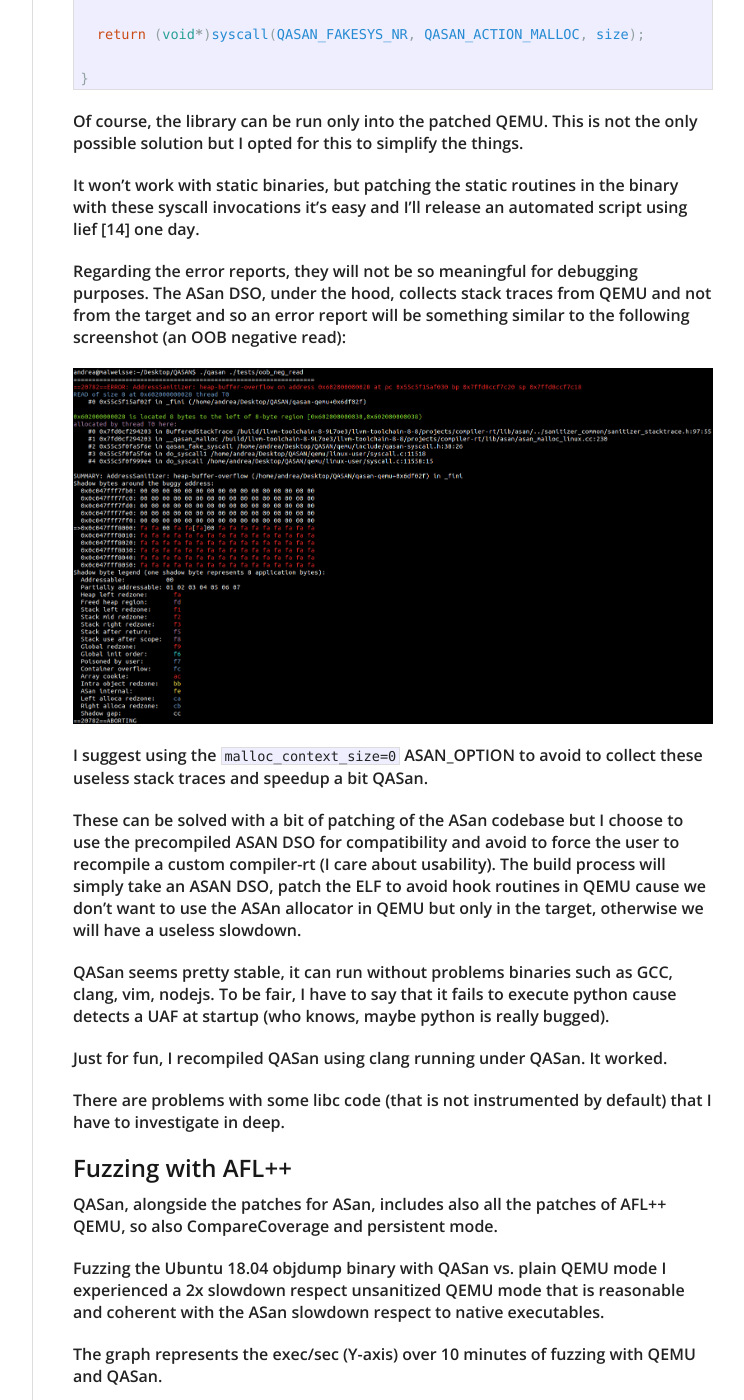
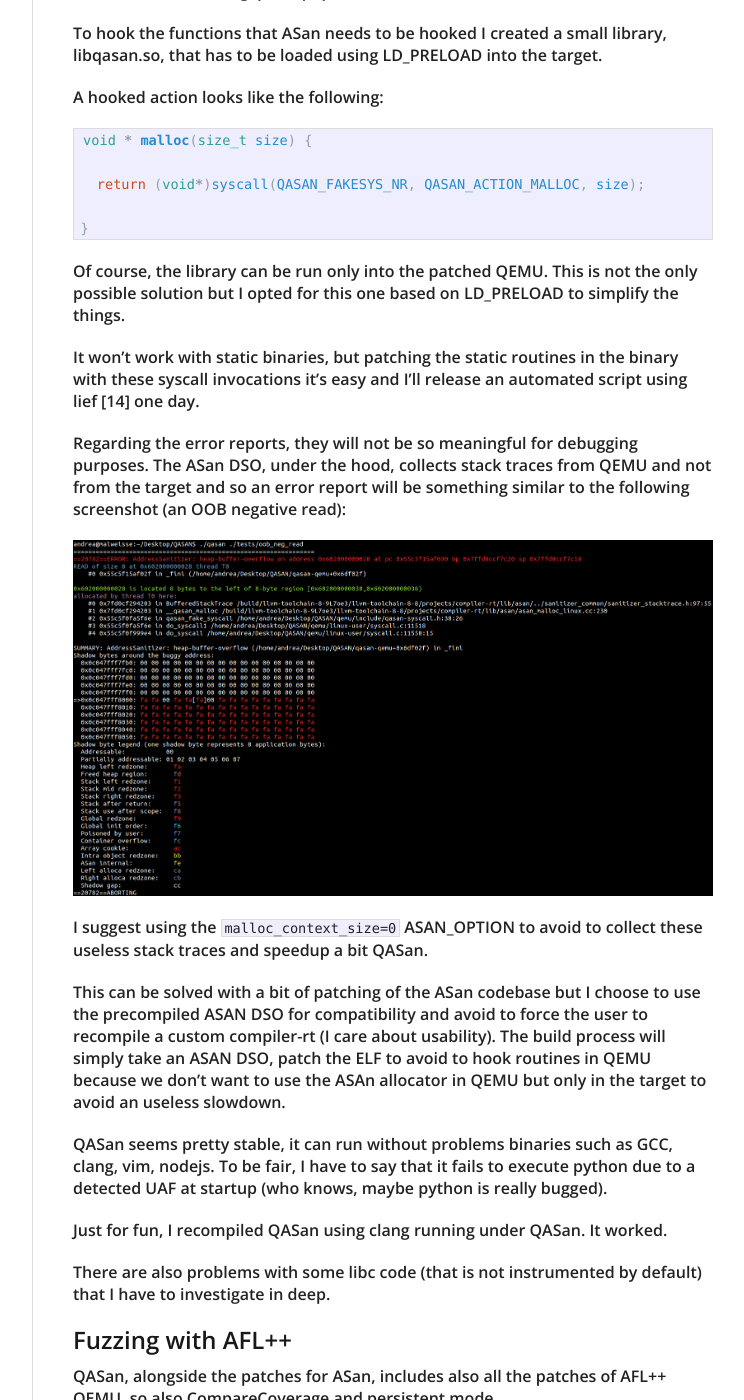
Before and after one commit to andreafioraldi/andreafioraldi.github.io, a Jekyll site: the page built from _posts/articles/2019-12-20-sanitized-emulation-with-qasan.md, in a window 1280 px wide and 1400 px high, scrolled down 3930 px. Shown: the whole window, without its empty margins (378-1122 px from the left). Built offline with Jekyll 4.4.1, drawn with Linux system fonts in a browser that asks for light colours; comment, search, counter and statistics services are not loaded; some of the changed text lies outside the part shown.

Commit message:
more clear

````diff
--- a/_posts/articles/2019-12-20-sanitized-emulation-with-qasan.md
+++ b/_posts/articles/2019-12-20-sanitized-emulation-with-qasan.md
@@ -71,7 +71,9 @@ So now, Linus Torvalds may feel a bit disappointed with this solution and may wa
 
 In Linux, the kernel should NEVER allocate memory for userspace (except for the early loading stage of a process).
 
-In QEMU user-mode, the syscalls instructions are recompiled into calls to the `do_syscall` QEMU routine that is a syscall dispatcher in userspace.
+In QEMU user-mode, the syscalls instructions are recompiled into calls to the `do_syscall` QEMU routine that is a syscall dispatcher in userspace that forwards many syscalls to the kernel and handle many others (like brk) in userspace.
+
+We can easily add a syscall in QEMU that is handled in QEMU itself.
 
 So, the workflow is the following:
 
@@ -119,7 +121,9 @@ static inline void tcg_gen_ld_i32(TCGv_i32 ret, TCGv_ptr arg2,
 }
 ```
 
-To hook the function that ASan needs to be hooked I created a small library, libqasan.so, that has to be loaded using LD_PRELOAD into the target.
+At the time of writing, all memory accesses are instrumented. This is not optmial and in the future I want to exclude memory operations know to not work on heap at translation time (e.g. push/pop).
+
+To hook the functions that ASan needs to be hooked I created a small library, libqasan.so, that has to be loaded using LD_PRELOAD into the target.
 
 A hooked action looks like the following:
 
@@ -131,7 +135,7 @@ void * malloc(size_t size) {
 }
 ```
 
-Of course, the library can be run only into the patched QEMU. This is not the only possible solution but I opted for this to simplify the things.
+Of course, the library can be run only into the patched QEMU. This is not the only possible solution but I opted for this one based on LD_PRELOAD to simplify the things.
 
 It won't work with static binaries, but patching the static routines in the binary with these syscall invocations it's easy and I'll release an automated script using lief [14] one day.
 
@@ -141,13 +145,13 @@ Regarding the error reports, they will not be so meaningful for debugging purpos
 
 I suggest using the `malloc_context_size=0` ASAN_OPTION to avoid to collect these useless stack traces and speedup a bit QASan.
 
-These can be solved with a bit of patching of the ASan codebase but I choose to use the precompiled ASAN DSO for compatibility and avoid to force the user to recompile a custom compiler-rt (I care about usability). The build process will simply take an ASAN DSO, patch the ELF to avoid hook routines in QEMU cause we don't want to use the ASAn allocator in QEMU but only in the target, otherwise we will have a useless slowdown.
+This can be solved with a bit of patching of the ASan codebase but I choose to use the precompiled ASAN DSO for compatibility and avoid to force the user to recompile a custom compiler-rt (I care about usability). The build process will simply take an ASAN DSO, patch the ELF to avoid to hook routines in QEMU because we don't want to use the ASAn allocator in QEMU but only in the target to avoid an useless slowdown.
 
-QASan seems pretty stable, it can run without problems binaries such as GCC, clang, vim, nodejs. To be fair, I have to say that it fails to execute python cause detects a UAF at startup (who knows, maybe python is really bugged).
+QASan seems pretty stable, it can run without problems binaries such as GCC, clang, vim, nodejs. To be fair, I have to say that it fails to execute python due to a detected UAF at startup (who knows, maybe python is really bugged).
 
 Just for fun, I recompiled QASan using clang running under QASan. It worked.
 
-There are problems with some libc code (that is not instrumented by default) that I have to investigate in deep.
+There are also problems with some libc code (that is not instrumented by default) that I have to investigate in deep.
 
 ## Fuzzing with AFL++
 
@@ -192,7 +196,9 @@ One step further to fill the gap between source and binary-only fuzzing is done.
 
 QASan is not "definitive"(tm), a lot of work has to be done like MIPS support (x86 ASan addresses are incompatible with the MIPS address space) and contribution from the OSS community are welcome.
 
-The current implementation of QASan cannot be used to fuzz system-wide but there are actions to check and poison memory that are exposed in the dispatcher and that can be used in a KASAN implementation with hypercalls (e.g. with a Windows kernel module that hooks the kernel allocator with a wrapper that inserts redzones and invalidates memory).
+The current implementation of QASan cannot be used to fuzz system-wide but there are actions to check and poison memory that are exposed in the dispatcher.
+
+Those actions can be used to build a KASAN implementation using hypercalls (e.g. a Windows kernel module that hooks the kernel allocator with a wrapper that inserts redzones and invalidates memory using hypercalls).
 
 More work has to be done in this direction to enable the fuzzing of closed source kernels/firmwares with QASan and not only user-space applications.
 
````
Also changed, not shown: other parts of _posts/articles/2019-12-20-sanitized-emulation-with-qasan.md (+1 -1 lines).
